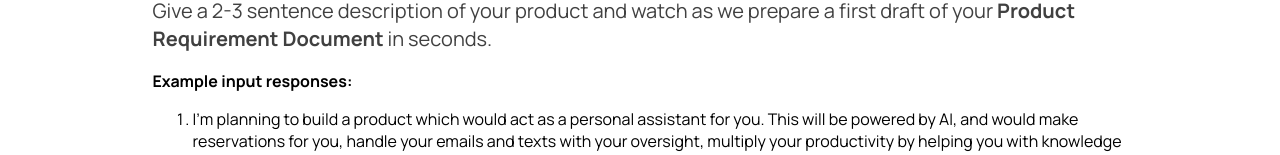
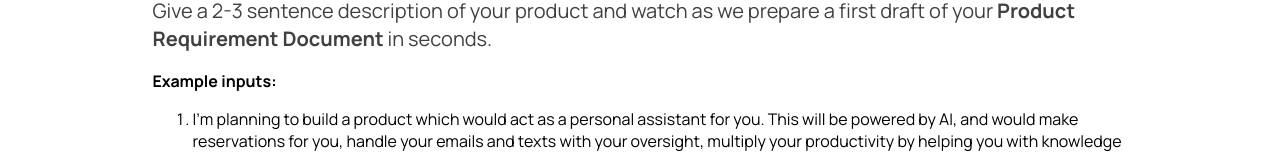
Before and after one commit to akshayvkt/productAIze, a Next.js app: page / in a window 1280 px wide. Shown: the part 242-397 px from the top of the page. Built offline with nearby package versions, Linux system fonts and the light colour scheme.

Commit message:
updated UI text

```diff
--- a/pages/index.js
+++ b/pages/index.js
@@ -45,7 +45,7 @@ const Home = () => {
           <div className="header-subtitle">
             <h2>Give a 2-3 sentence description of your product and watch as we prepare a first draft of your <strong>Product Requirement Document</strong> in seconds.</h2>
             <div className="header-examples">
-            <strong>Example input responses:</strong>
+            <strong>Example inputs:</strong>
             <ol>
               <li>I'm planning to build a product which would act as a personal assistant for you.
                 This will be powered by AI, and would make reservations for you, handle your emails and texts with your oversight,
```
